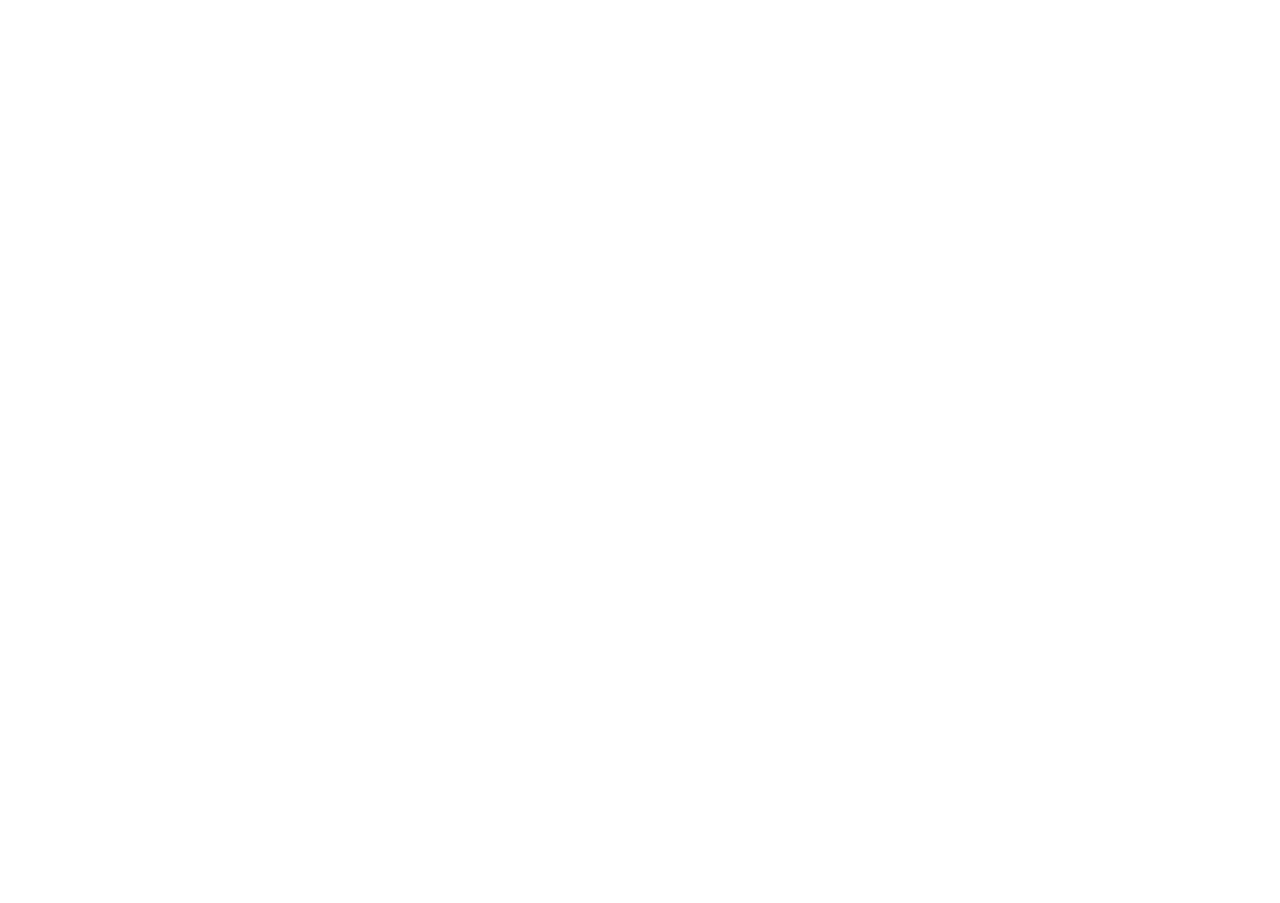
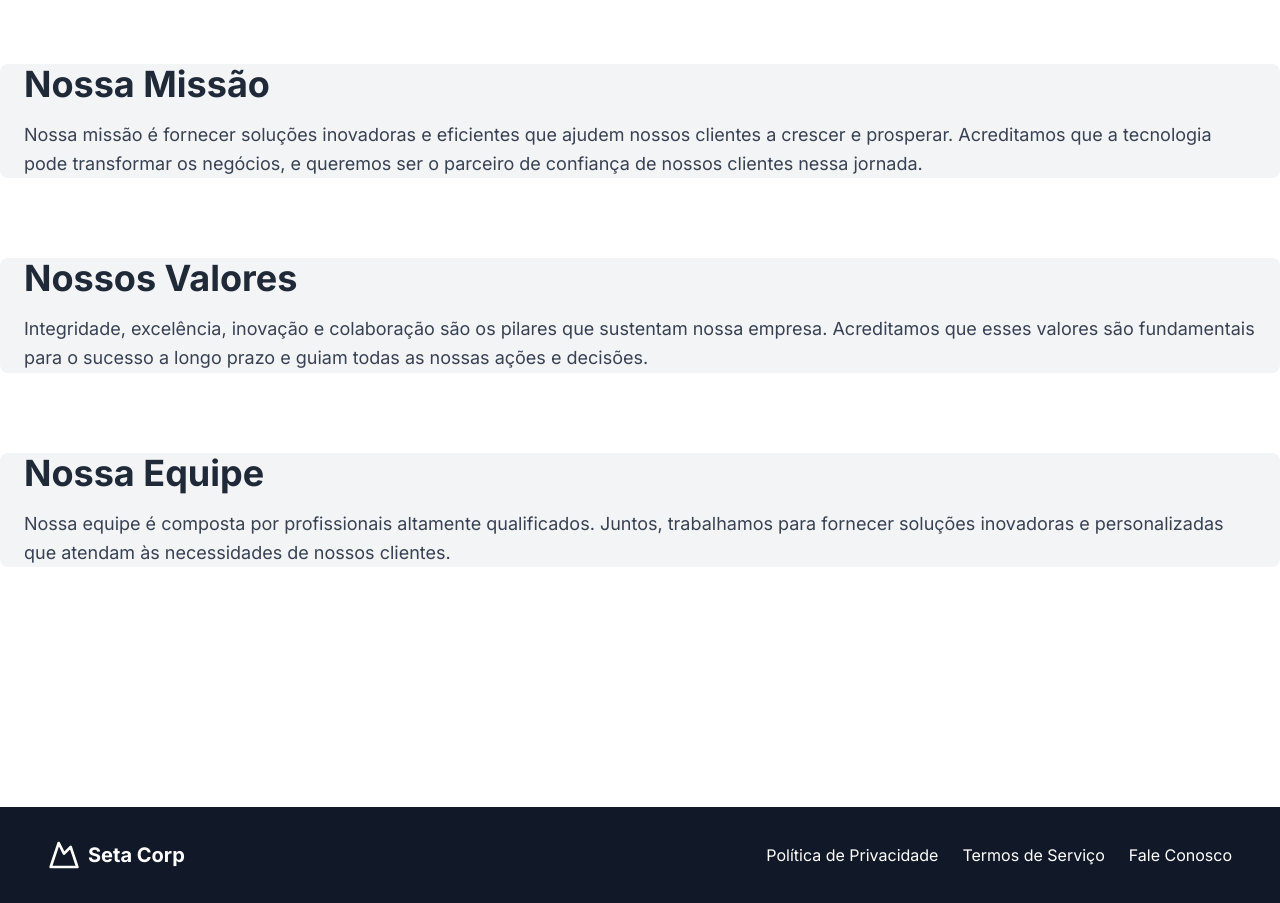
Before and after one commit to henriquecarmellim/setacorp, a Next.js app: page /saibamais in a window 1280 px wide. Before the commit this address had no page. Shown: the part 427-1330 px from the top of the page. Before the commit the page ends 800 px from the top, so only its background shows below. Built offline with nearby package versions, Linux system fonts and the light colour scheme.

Commit message:
/saibamais adicionado e atualizado o /

```diff
--- a/src/app/components.tsx
+++ b/src/app/components.tsx
@@ -1,4 +1,5 @@
 "use client"
+import { FontAwesomeIcon } from '@fortawesome/react-fontawesome';
 /* eslint-disable @next/next/no-img-element */
 import React from 'react';
 
@@ -90,7 +91,7 @@ export function Avatar({ children }:any) {
 }
 
 export function AvatarImage({ src, alt }: any) {
-  return <img src={src} alt={alt} className="size-16 hover:size-full hover:animate-pulse rounded-full object-cover" />;
+  return <img src={src} alt={alt} className="size-16 hover:size-32 rounded-full object-cover" />;
 }
 
 export function LearnMore() {
--- a/src/app/page.tsx
+++ b/src/app/page.tsx
@@ -1,13 +1,12 @@
 /* eslint-disable @next/next/no-img-element */
 import Link from "next/link";
 import React from "react";
-import { redirect } from "next/dist/server/api-utils";
-import { Avatar, AvatarImage, CloudIcon, CodeIcon, LearnMore, MountainIcon, TabletsIcon, Testimonials, testimonialsData } from "./components";
+import { CloudIcon, CodeIcon, LearnMore, MountainIcon, TabletsIcon, Testimonials } from "./components";
 
 export default function Home() {
   return (
     <div className="flex flex-col min-h-[100dvh]">
-      <header className="bg-gray-900 text-white py-4 px-6 md:px-12">
+      <header className="bg-azulzin text-whitesmoke py-4 px-6 md:px-12 fixed top-0 w-full z-50">
         <div className="container mx-auto flex items-center justify-between">
           <div className="flex items-center">
             <MountainIcon className="h-8 w-8 mr-2" />
@@ -45,10 +44,14 @@ export default function Home() {
               <LearnMore></LearnMore>
             </div>
             <div className="flex justify-center">
-              <img src="/alternativecorp.png" width={400} height={400} alt="Seta Corp" className="w-full max-w-md" />
+              <img src="/alternativecorp.png" alt="Seta Corp" className="w-full max-w-md" />
             </div>
           </div>
         </section>
+        <svg xmlns="http://www.w3.org/2000/svg" viewBox="0 0 1440 180" className="bg-white">
+          <path fill="#111827" fill-opacity="1" transform="rotate(180 720 90)" d="M0,128L120,138.7C240,149,480,171,720,170.7C960,171,1200,149,1320,138.7L1440,128L1440,320L1320,320C1200,320,960,320,720,320C480,320,240,320,120,320L0,320Z" data-darkreader-inline-fill=""></path>
+        </svg>
+
         <section id="products" className="bg-white py-20 md:py-32">
           <div className="container mx-auto px-6 md:px-12">
             <div className="text-center mb-12">
--- /dev/null
+++ b/src/app/saibamais/components.tsx
@@ -0,0 +1,31 @@
+export function Cards() {
+  return (
+    <main className="flex-1 py-12 md:py-20 font-Montserrat sans-serif">
+      {sectionsData.map((section, index) => (
+        <section key={index} className="container mx-auto px-4 md:px-6 mb-12 md:mb-20 rounded-lg bg-gray-100">
+          <h2 className="text-3xl md:text-4xl font-bold mb-4 text-gray-800">{section.title}</h2>
+          <p className="text-lg text-gray-700 leading-relaxed">{section.content}</p>
+        </section>
+      ))}
+    </main>
+  );
+}
+
+const sectionsData = [
+    {
+      title: "Nossa História",
+      content: "A Seta Corp. foi fundada em 2024 com o objetivo de fornecer soluções inovadoras para empresas de todos os tamanhos. Ao longo dos anos, oferecendo produtos e serviços de alta qualidade que ajudam nossos clientes a alcançar seus objetivos de negócios."
+    },
+    {
+      title: "Nossa Missão",
+      content: "Nossa missão é fornecer soluções inovadoras e eficientes que ajudem nossos clientes a crescer e prosperar. Acreditamos que a tecnologia pode transformar os negócios, e queremos ser o parceiro de confiança de nossos clientes nessa jornada."
+    },
+    {
+      title: "Nossos Valores",
+      content: "Integridade, excelência, inovação e colaboração são os pilares que sustentam nossa empresa. Acreditamos que esses valores são fundamentais para o sucesso a longo prazo e guiam todas as nossas ações e decisões."
+    },
+    {
+      title: "Nossa Equipe",
+      content: "Nossa equipe é composta por profissionais altamente qualificados. Juntos, trabalhamos para fornecer soluções inovadoras e personalizadas que atendam às necessidades de nossos clientes."
+    }
+];
--- /dev/null
+++ b/src/app/saibamais/page.tsx
@@ -0,0 +1,38 @@
+import Link from "next/link";
+import { MountainIcon } from "../components";
+import { Cards } from "./components";
+
+export default function component() {
+  return (
+    <div className="bg-white flex flex-col min-h-[100dvh]">
+      <header className="bg-gray-900 text-white py-8 px-4 md:px-6 font-family[Montserrat, sans-serif]">
+        <div className="container mx-auto flex flex-col items-center text-center">
+          <h1 className="text-3xl font-bold mb-2">Seta Corp.</h1>
+          <p className="text-gray-400 text-lg">Transformando ideias em realidade</p>
+        </div>
+      </header>
+      <main className="flex-1 py-12 md:py-20 font-family[Montserrat, sans-serif]">
+        <Cards></Cards>
+      </main>
+      <footer className="bg-gray-900 text-white py-8">
+        <div className="container mx-auto px-6 md:px-12 flex flex-col md:flex-row items-center justify-between">
+          <div className="flex items-center">
+            <MountainIcon className="h-8 w-8 mr-2" />
+            <span className="text-xl font-bold">Seta Corp</span>
+          </div>
+          <nav className="flex items-center space-x-6 mt-4 md:mt-0">
+            <Link href="#" className="hover:underline" prefetch={false}>
+              Política de Privacidade
+            </Link>
+            <Link href="#" className="hover:underline" prefetch={false}>
+              Termos de Serviço
+            </Link>
+            <Link href="#" className="hover:underline" prefetch={false}>
+              Fale Conosco
+            </Link>
+          </nav>
+        </div>
+      </footer>
+    </div>
+  );
+};
--- a/tailwind.config.ts
+++ b/tailwind.config.ts
@@ -8,6 +8,13 @@ const config: Config = {
   ],
   theme: {
     extend: {
+      margin: {
+        'center': '25%',
+      },
+      colors: {
+        'azulzin': '#111827',
+        'whitesmoke': '#F5f5f5'
+      },
       backgroundImage: {
         "gradient-radial": "radial-gradient(var(--tw-gradient-stops))",
         "gradient-conic":
```
Also changed, not shown: package.json (+7 -5 lines), 1 other file (tests, documents, lock files or other folders).
